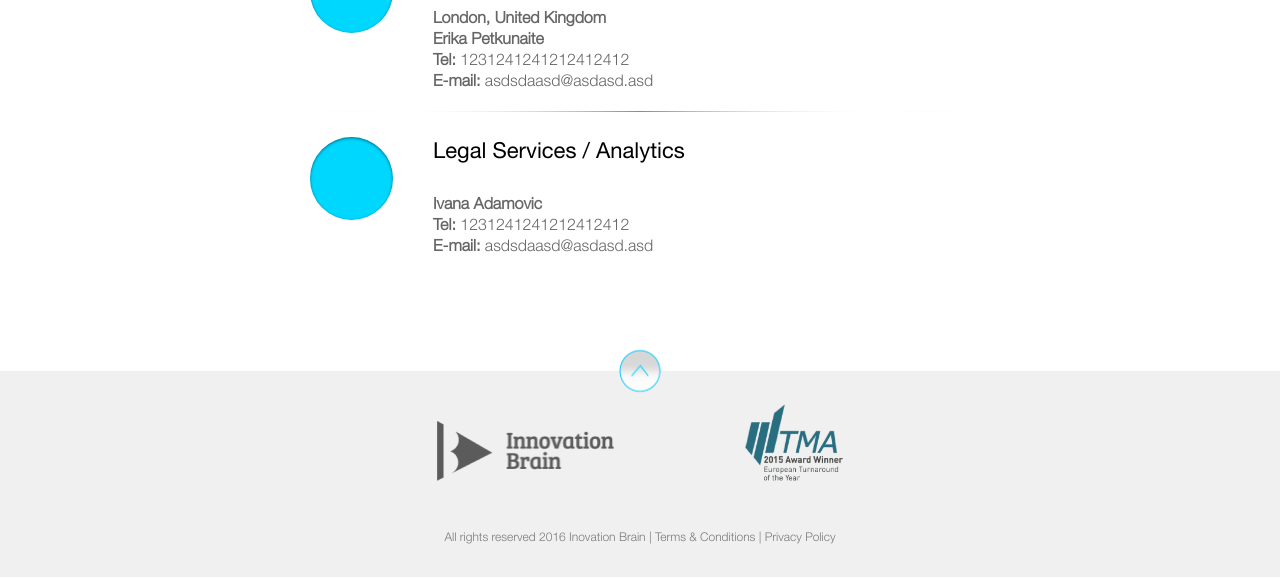
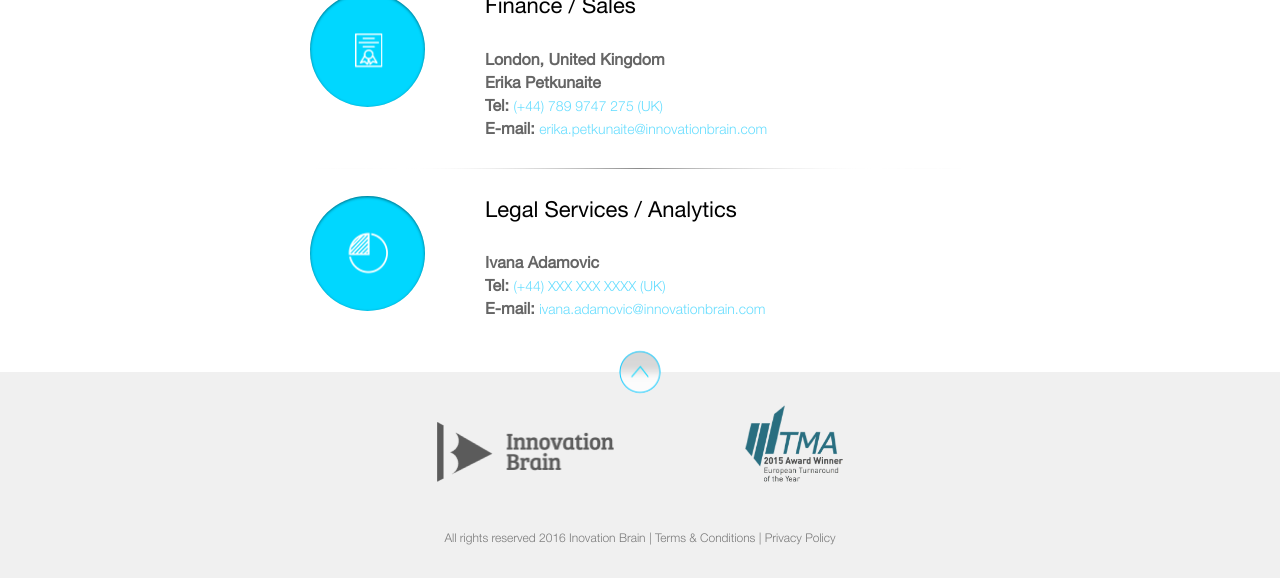
Before and after one commit to markomitranic/innovationBrain, a PHP site: page /production/contact.html in a window 1280 px wide. Shown: the part 444-1022 px from the top of the page. Run offline with PHP 8.4, Linux system fonts and the light colour scheme; style sheets or scripts are compiled from the project's sources.

Commit message:
contact page finished

```diff
--- a/assets/less/icons.less
+++ b/assets/less/icons.less
@@ -94,4 +94,19 @@ span.icon {
 	    width: 24px;
 	    background-position: 0px -40px;
 	}
+	&.icon-pie {
+	    height: 41px;
+    	width: 41px;
+    	background-position: -263px -68px;
+	}
+	&.icon-paper {
+    	height: 35px;
+    	width: 29px;
+    	background-position: -125px -113px;
+	}
+	&.icon-cloud {
+	    height: 34px;
+	    width: 37px;
+	    background-position: -84px -113px;
+	}
 }
--- a/assets/less/sections.less
+++ b/assets/less/sections.less
@@ -201,6 +201,65 @@
     				font-size: 16px;
 				}
 			}
+			&.split-group-large {
+				.split-left {
+					width: 115px;
+
+					p {
+
+					}
+					.blue-circle {
+					    width: 115px;
+					    height: 115px;
+					    margin: 0;
+
+					    .icon {
+
+					    }
+					}
+				}
+				.split-right {
+					width: ~"calc(100% - 115px)";
+				    padding: 0 0px 0 60px;
+
+					h4 {
+
+					}
+					.success {
+
+					}
+				}
+			}
+			&.split-group-large-contact {
+				font-style: normal;
+				text-align: left;
+
+				header {
+				    margin-bottom: 35px;
+
+				    h3 {
+				    	text-align: left;
+				    }
+				    .icon {
+				    	background-position: -242px -37px;
+				    	margin-right: 20px;
+				    }
+				}
+
+				p {
+					font-weight: 700;
+				    font-family: HelveticaNeue;
+				    font-size: 16px;
+				    margin: 0 0 2px 0;
+
+				    span a {
+				    	color: #00C7FF;
+			    	    font-weight: 100;
+					    font-size: 14px;
+					    font-family: HelveticaNeue-Light;
+				    }
+				}
+			}
 		}
 		.history-group {
     		display: flex;
--- a/production/contact.html
+++ b/production/contact.html
@@ -32,60 +32,93 @@
 
 <main id="content-wrapper">
 
-	<article id="content" class="tabs-content">
-		<section class="contact-us">
 
-			<div class="split-group">
+
+
+	<article id="content">
+		<address class="contact-us" itemscope itemtype="http://schema.org/Organization">
+
+			<div class="block split-group split-group-large split-group-large-contact">
 				<div class="split-left">
 						<div class="blue-circle">
-
+							<div class="icon icon-cloud"></div>
 						</div>
 					</div>
 
 					<div class="split-right">
-						<h4>General enquiries</h4>
-						<p><span class="bold">E-mail:</span> info@innovationbrain.com</p>
+						<h4 itemprop="department">General enquiries</h4>
+						<p>E-mail:
+							<span itemprop="email">
+								<a href="mailto:info@innovationbrain.com">
+								info@innovationbrain.com
+								</a>
+							</span>
+						</p>
 					</div>
 			</div>
 
-			<img src="img/au-line.png" class="content-spacer-line" alt="spacer">
+			<img src="img/au-line.png" class="block content-spacer-line" alt="spacer">
 
-			<div class="split-group">
+			<div class="block split-group split-group-large split-group-large-contact">
 				<div class="split-left">
 					<div class="blue-circle">
-
+						<div class="icon icon-paper"></div>
 					</div>
 				</div>
 
 				<div class="split-right">
-					<h4>Finance / Sales</h4>
-					<p><span class="bold">London, United Kingdom</span> <br>
-					<span class="bold">Erika Petkunaite</span> <br>
-					<span class="bold">Tel:</span> 1231241241212412412<br>
-					<span class="bold">E-mail:</span> asdsdaasd@asdasd.asd</p>
+					<h4 itemprop="department">Finance / Sales</h4>
+					<p itemprop="address">London, United Kingdom</p>
+					<p itemprop="employee">Erika Petkunaite</p>
+					<p>Tel:
+						<span itemprop="telephone">
+							<a href="tel:+447899747275">
+							(+44) 789 9747 275 (UK)
+							</a>
+						</span>
+					</p>
+					<p>E-mail:
+						<span itemprop="email">
+							<a href="mailto:erika.petkunaite@innovationbrain.com">
+							erika.petkunaite@innovationbrain.com
+							</a>
+						</span>
+					</p>
 				</div>
 			</div>
 
-			<img src="img/au-line.png" class="content-spacer-line" alt="spacer">
+			<img src="img/au-line.png" class="block content-spacer-line" alt="spacer">
 
-			<div class="split-group">
+			<div class="block split-group split-group-large split-group-large-contact">
 				<div class="split-left">
 					<div class="blue-circle">
-
+						<div class="icon icon-pie"></div>
 					</div>
 				</div>
 
 				<div class="split-right">
-					<h4>Legal Services / Analytics</h4>
-					<p><span class="bold">Ivana Adamovic</span> <br>
-					<span class="bold">Tel:</span> 1231241241212412412<br>
-					<span class="bold">E-mail:</span> asdsdaasd@asdasd.asd</p>
+					<h4 itemprop="department">Legal Services / Analytics</h4>
+					<p itemprop="employee">Ivana Adamovic</p>
+					<p>Tel:
+						<span itemprop="telephone">
+							<a href="tel:+447899747275">
+							(+44) XXX XXX XXXX (UK)
+							</a>
+						</span>
+					</p>
+					<p>E-mail:
+						<span itemprop="email">
+							<a href="mailto:ivana.adamovic@innovationbrain.com">
+							ivana.adamovic@innovationbrain.com
+							</a>
+						</span>
+					</p>
 				</div>
 			</div>
 
 			<div class="clearfix"></div>
 
-		</section>
+		</adress>
 	</article>
 
 </main>
```
Also changed, not shown: production/img/iconSprites.png.
